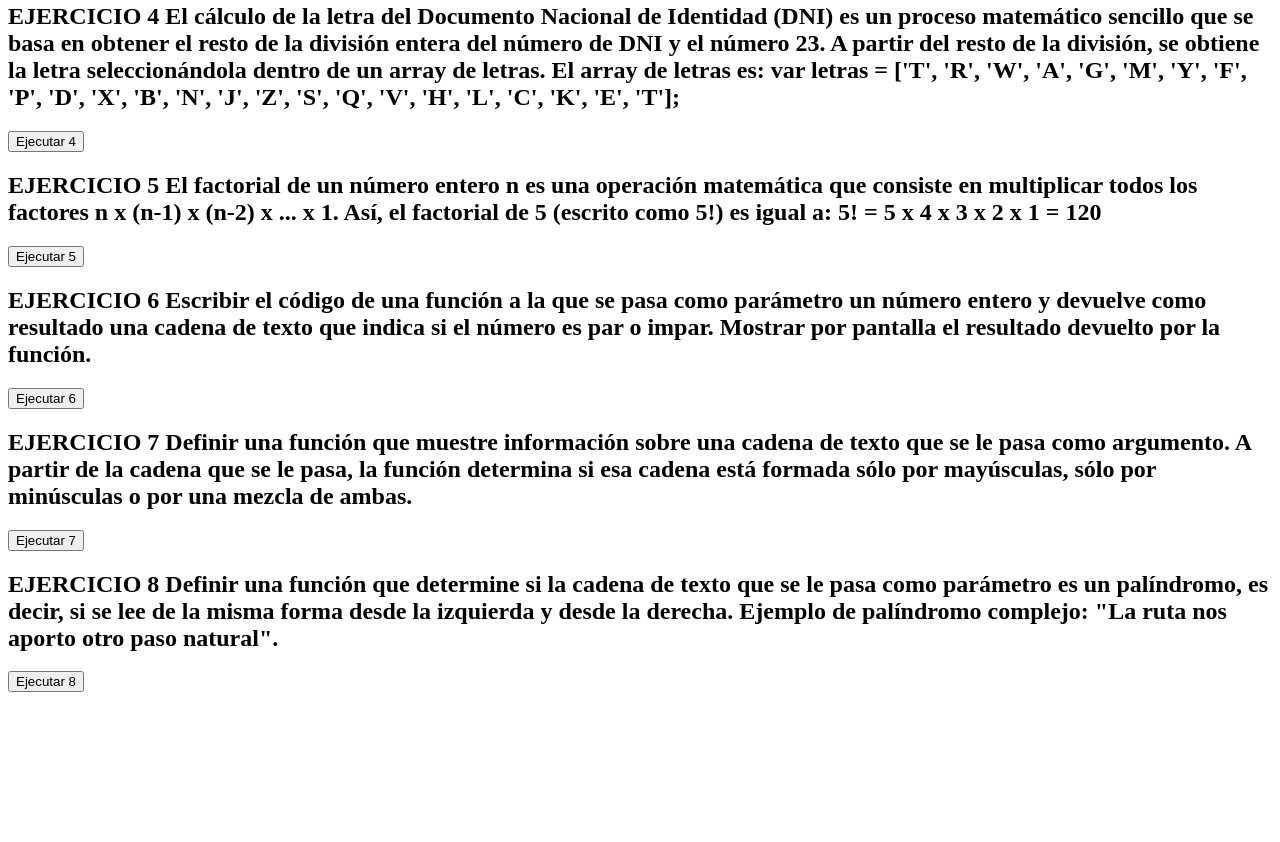
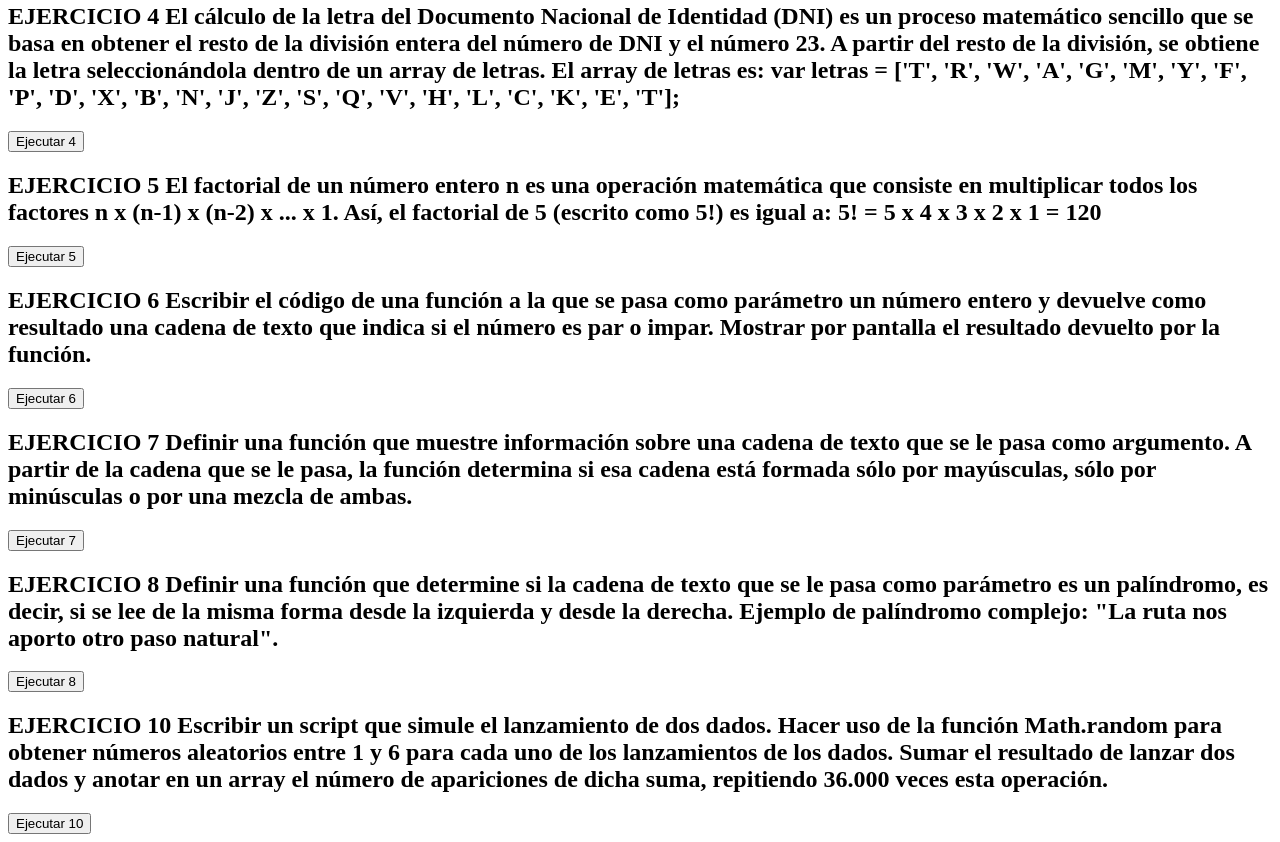
Before and after one commit to Ruyher/jsEjemplos, a plain HTML site: page index.html in a window 1280 px wide. Shown: the part 501-1343 px from the top of the page. Before the commit the page ends 1201 px from the top, so only its background shows below. Drawn offline with Linux system fonts and the light colour scheme.

Commit message:
ej10.html

```diff
--- a/index.html
+++ b/index.html
@@ -101,5 +101,16 @@ Ejemplo de palíndromo complejo: "La ruta nos aporto otro paso natural".
     <button onclick="ejercicio8()">Ejecutar 8</button>
 
     <script src="index.js"></script>
+
+    <h2>
+        EJERCICIO 10
+Escribir un script que simule el lanzamiento de dos dados. Hacer uso de la función
+Math.random para obtener números aleatorios entre 1 y 6 para cada uno de los
+lanzamientos de los dados. Sumar el resultado de lanzar dos dados y anotar en un array el
+número de apariciones de dicha suma, repitiendo 36.000 veces esta operación.
+    </h2>
+    <button onclick="ejercicio10()">Ejecutar 10</button>
+
+    <script src="index.js"></script>
 </body>
 </html>
```
